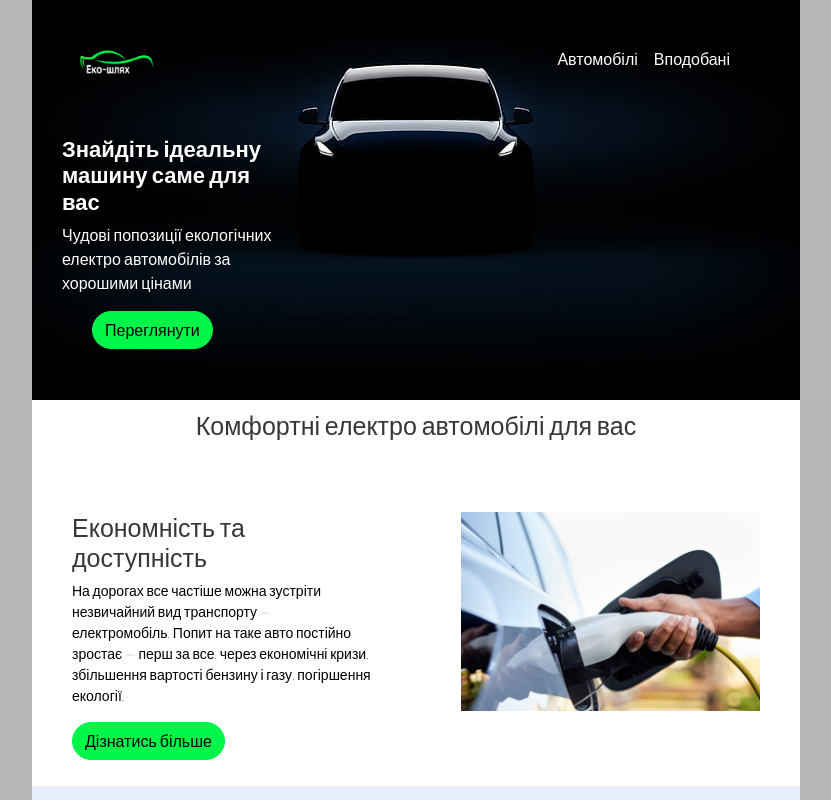
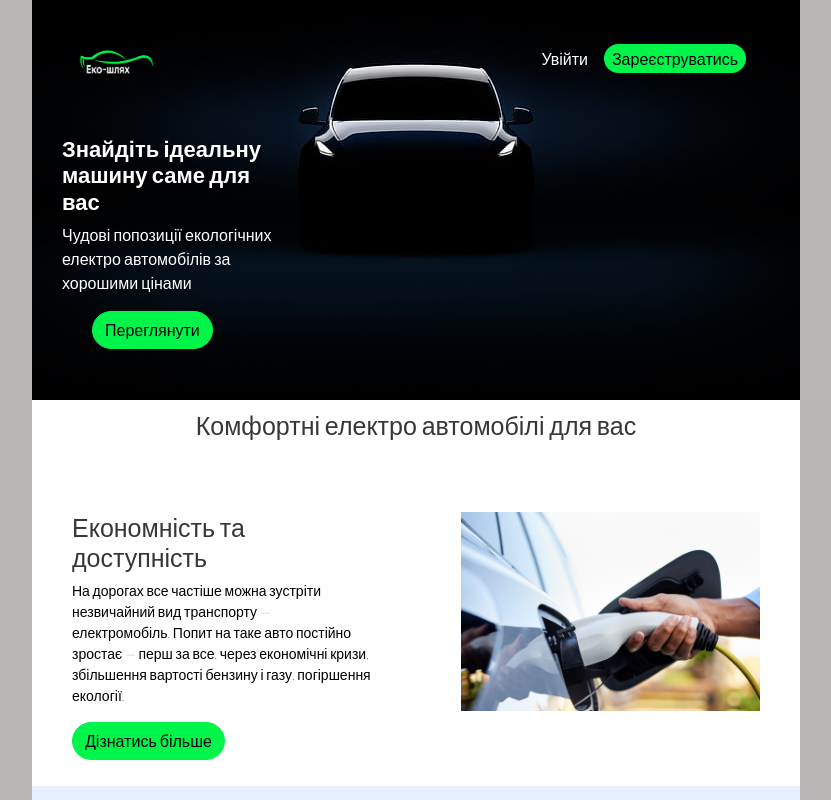
Before and after one commit to eco-way-shop/ecoway-client, a React (Create React App) app: page / in a window 1280 px wide. Shown: the top 800 px of the page, without its empty margins (224-1055 px from the left). Built offline with nearby package versions, Linux system fonts and the light colour scheme.

Commit message:
Update Navigation.js

```diff
--- a/src/components/Navigation.js
+++ b/src/components/Navigation.js
@@ -15,7 +15,8 @@ export default function Navigation() {
       <Navbar.Collapse id="responsive-navbar-nav">
         <Nav className="mr-auto" />
         <Nav>
-        {token === undefined || token === 'undefined' ? (
+        {
+        token === undefined || token === 'undefined' || token === null ? (
     <>
     <Link className="nav-link white" to="/login">Увійти</Link>
     <Link className="nav-link" to="/register">
@@ -41,6 +42,7 @@ export default function Navigation() {
       )}
     </>
   )}
+
         </Nav>
       </Navbar.Collapse>
     </Navbar>
```
